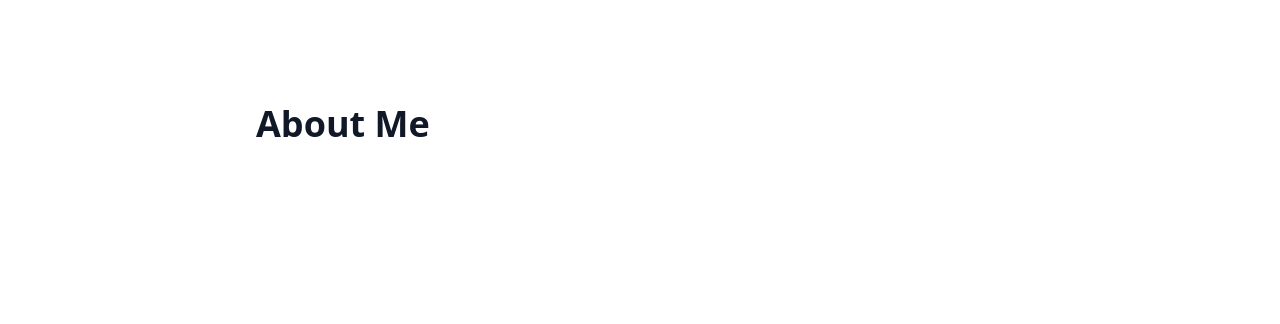
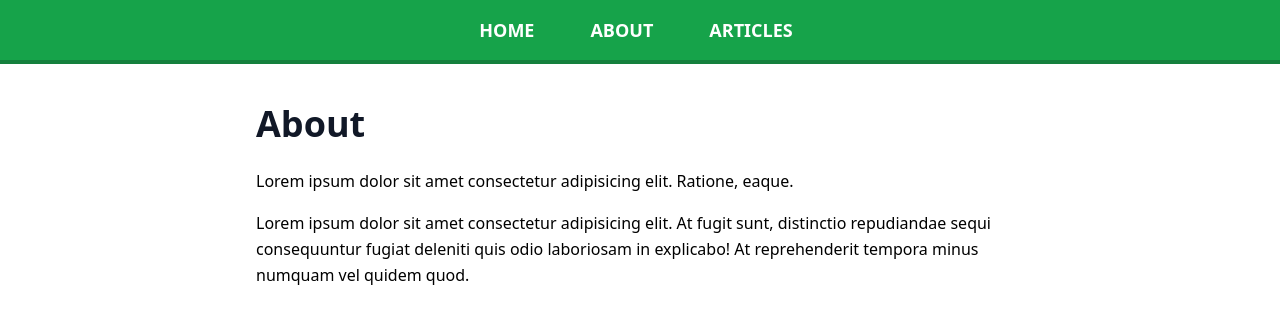
Before and after one commit to meriam-hamdaoui/My-Blog, a React (Create React App) app in the folder client/: page /about in a window 1280 px wide. Shown: the top 324 px of the page. Built offline with nearby package versions, Linux system fonts and the light colour scheme.

Commit message:
navbar component

```diff
--- a/client/src/App.jsx
+++ b/client/src/App.jsx
@@ -1,12 +1,17 @@
+// packages
 import { Routes, Route } from "react-router-dom";
-
+// pages
 import Home from "./pages/Home";
 import About from "./pages/About";
 import ArticleList from "./pages/ArticleList";
 import Article from "./pages/Article";
+// components
+import Navbar from "./components/Navbar";
 
 function App() {
   return (
+    <>
+      <Navbar />
       <div className="max-w-screen-md mx-auto pt-20">
         <Routes>
           <Route path="/" element={<Home />} />
@@ -15,6 +20,7 @@ function App() {
           <Route path="/article" element={<Article />} />
         </Routes>
       </div>
+    </>
   );
 }
 
--- /dev/null
+++ b/client/src/components/Navbar.jsx
@@ -0,0 +1,28 @@
+import React from "react";
+import { Link } from "react-router-dom";
+
+const Navbar = () => {
+  return (
+    <nav className="border-b-4 border-green-700 text-center fixed top-0 bg-green-600 font-bold w-full text-lg text-white uppercase">
+      <ul>
+        <li className="inline-block py-4">
+          <Link to={"/"} className="pl-6 pr-8">
+            Home
+          </Link>
+        </li>
+        <li className="inline-block py-4">
+          <Link to={"/about"} className="pl-6 pr-8">
+            About
+          </Link>
+        </li>
+        <li className="inline-block py-4">
+          <Link to={"/articles-list"} className="pl-6 pr-8">
+            Articles
+          </Link>
+        </li>
+      </ul>
+    </nav>
+  );
+};
+
+export default Navbar;
--- a/client/src/pages/About.jsx
+++ b/client/src/pages/About.jsx
@@ -4,8 +4,17 @@ const About = () => {
   return (
     <div>
       <h1 className="sm:text-4xl text-2xl font-bold my-6 text-gray-900">
-        About Me
+        About
       </h1>
+      <p className="mx-auto leading-relaxed text-base mb-4">
+        Lorem ipsum dolor sit amet consectetur adipisicing elit. Ratione, eaque.
+      </p>
+      <p className="mx-auto leading-relaxed text-base mb-4">
+        Lorem ipsum dolor sit amet consectetur adipisicing elit. At fugit sunt,
+        distinctio repudiandae sequi consequuntur fugiat deleniti quis odio
+        laboriosam in explicabo! At reprehenderit tempora minus numquam vel
+        quidem quod.
+      </p>
     </div>
   );
 };
```
Lines whose indentation alone changed are shown as unchanged.
